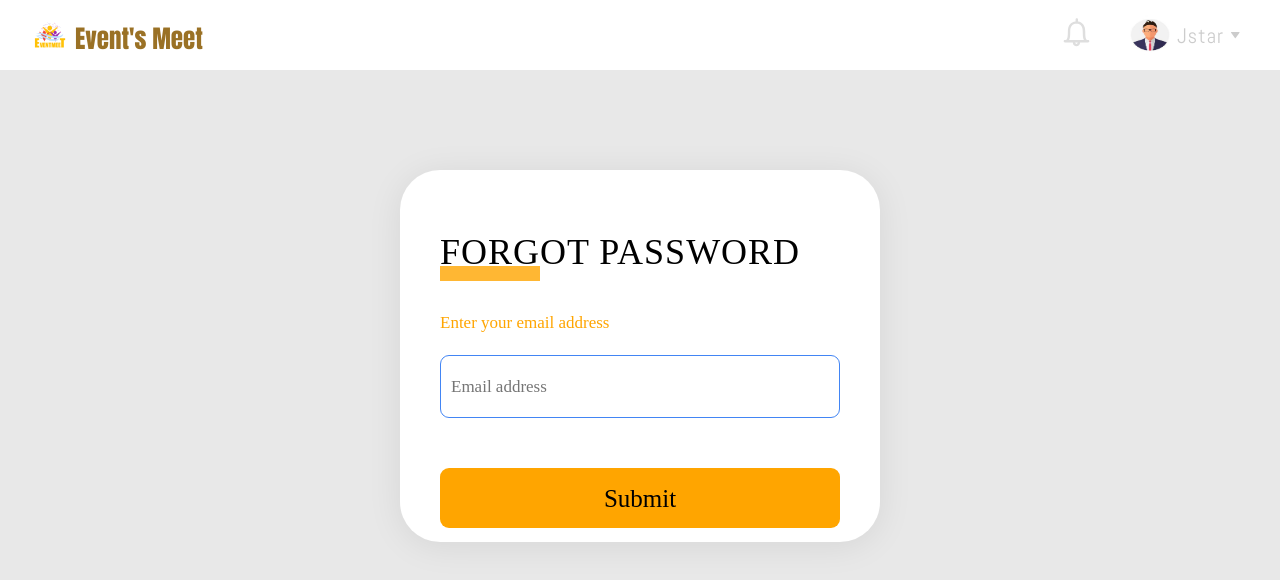
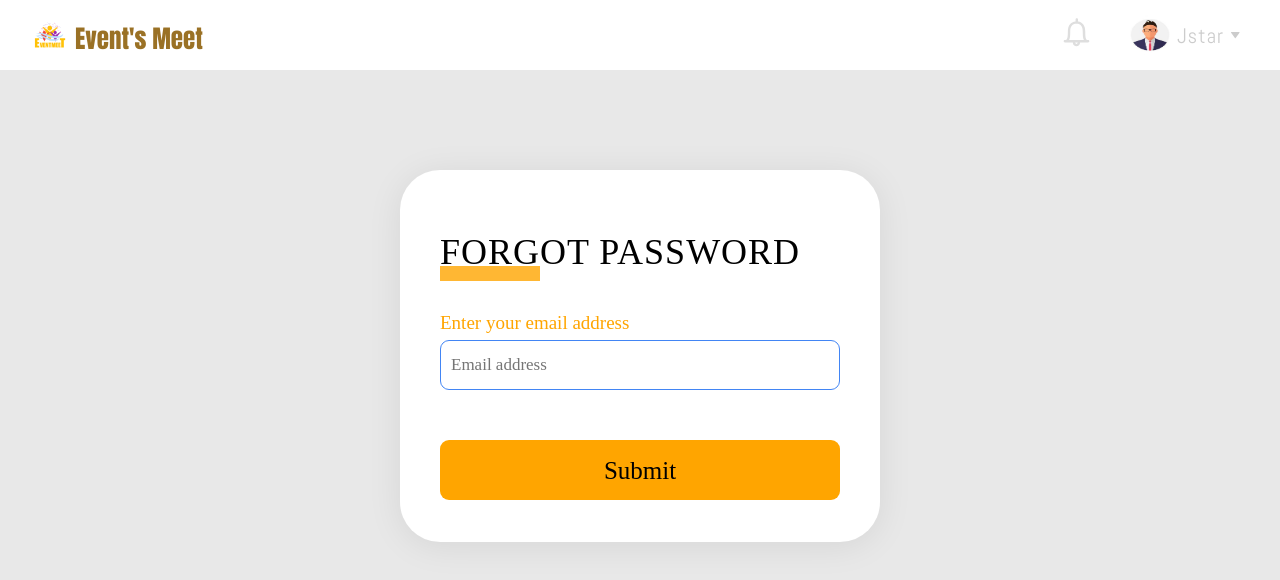
Before and after one commit to TimeOfGift/letsmeet-frontend, a React (Create React App) app: page /forgetpassword in a window 1280 px wide. Shown: the top 580 px of the page. Built offline with nearby package versions, Linux system fonts and the light colour scheme.

Commit message:
css adjustment

```diff
--- a/src/pages/forgetpassword/forgetpassword.scss
+++ b/src/pages/forgetpassword/forgetpassword.scss
@@ -41,7 +41,7 @@ margin-top: 15px;
 font-family: Poppins;
 font-style: normal;
 width: 400px;
-font-size: 17px;
+font-size: 19px;
 line-height: 24px;
 color: #FFA500;
 margin-top: 30px;
@@ -55,14 +55,14 @@ border: 1px solid #ADADAD;
 box-sizing: border-box;
 border-radius: 9px;
 width: 100%;
-height: 63.27px;
+height: 50.27px;
 font-family: Poppins;
 font-style: normal;
 font-weight: 300;
 font-size: 17px;
 color: #808080;
 padding: 10px;
-margin-top: 20px;
+margin-top: 5px;
 border: 1px solid #4285F4;
 }
 
```
